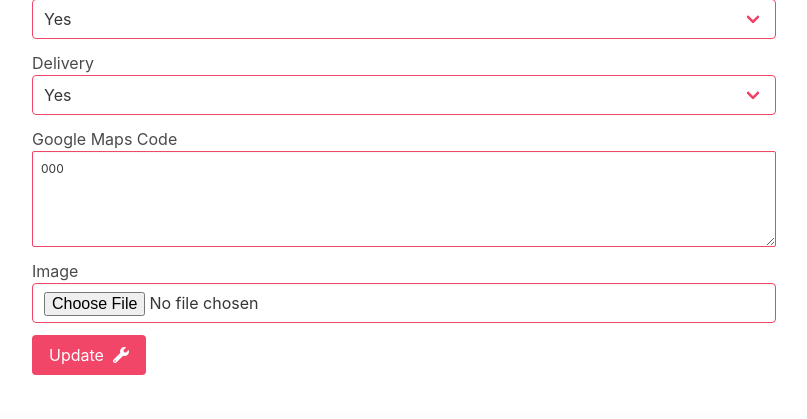
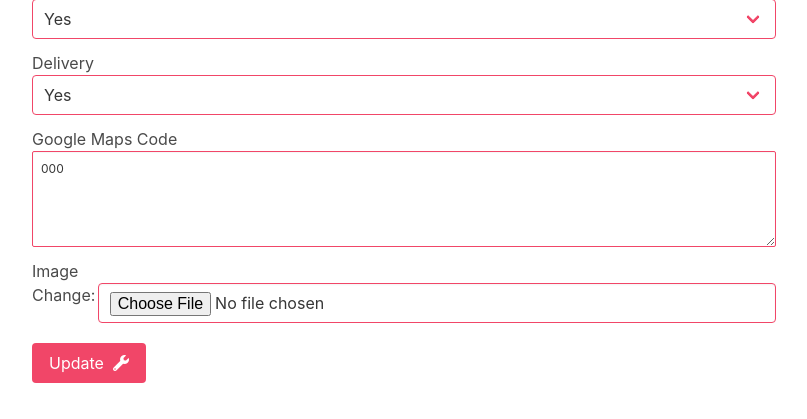
Before and after one commit to sureshcstha/whatsforlunch, a Django app: page /update/1 in a window 1280 px wide. Shown: the part 733-1152 px from the top of the page, without its empty margins (236-1043 px from the left). Before the commit the page ends 1108 px from the top, so only its background shows below. Run offline with Django 3.2, Linux system fonts and the light colour scheme; tables that the repository leaves empty hold one stand-in row (values such as "Sample post"); some libraries are stand-ins or nearby versions.

Commit message:
woked on image edit feature

```diff
--- a/mysite/lunch/templates/lunch/edit-form.html
+++ b/mysite/lunch/templates/lunch/edit-form.html
@@ -108,8 +108,9 @@
                 </div>
                 <div class="field">
                      <label for="">Image</label>
-                    <div class="control">
-                        <input type="file" class="input is-danger" id="image" name="image" value="{{ restaurant.image }}">
+                    <div class="control field is-horizontal">
+                        <label for="image">Change: &nbsp;</label>
+                        <input type="file" class="input is-danger" id="image" name="image">
                     </div>
                 </div>
                 <button type="submit" class="button is-danger">
--- a/mysite/lunch/templates/lunch/index.html
+++ b/mysite/lunch/templates/lunch/index.html
@@ -42,7 +42,7 @@
                 </tr>
                 <tr>
                   <td>Website: </td>
-                  <td>{{ restaurant.website }}</td>
+                  <td><a href="{{ restaurant.website }}" target="_blank">{{ restaurant.website }}</a></td>
                 </tr>
 
                 <tr>
```
